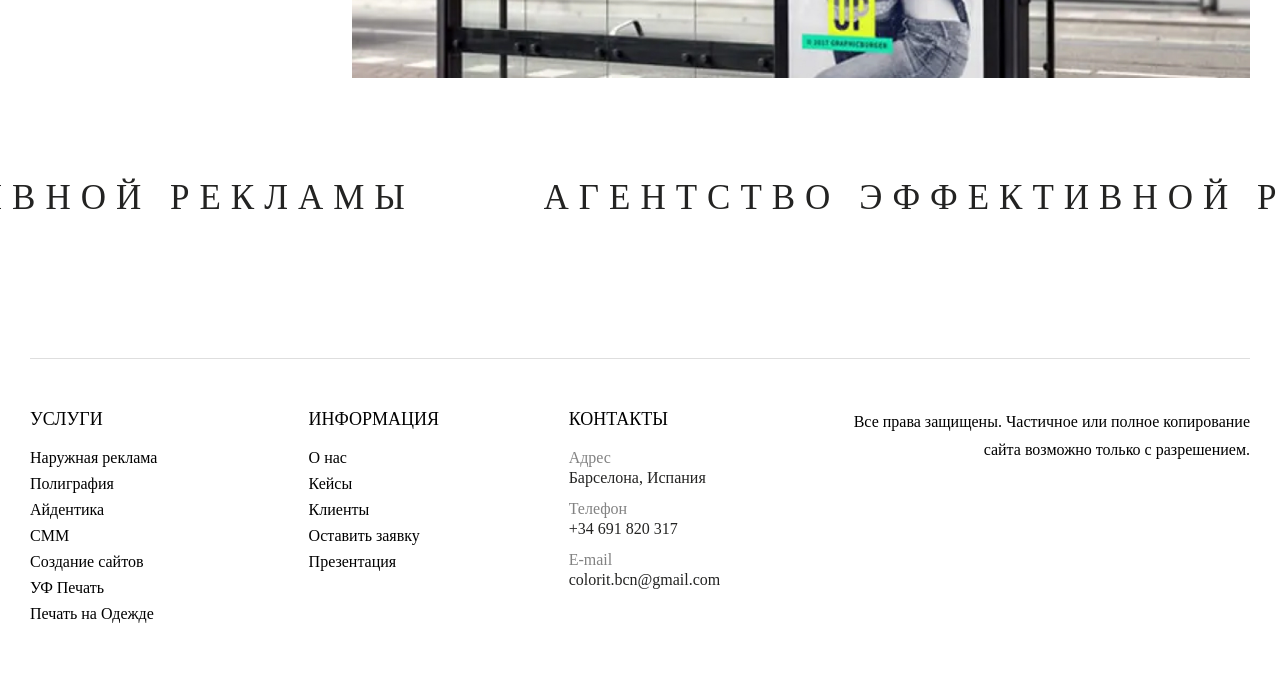
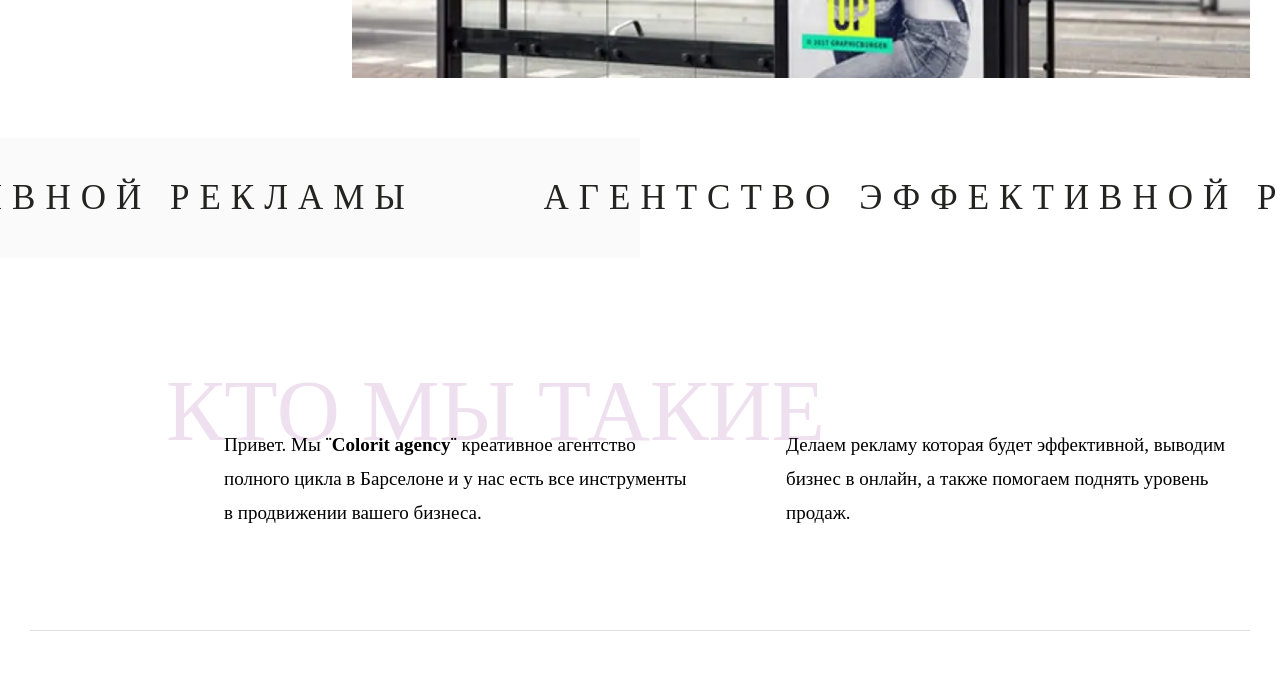
Before and after one commit to GAS-ART/colorit, a website: page src/index.html in a window 1280 px wide. Shown: the part 572-1249 px from the top of the page. Drawn offline with nearby package versions, Linux system fonts and the light colour scheme; files that its build step writes are made by us from their sources; files whose address does not match are found by name; a web font is replaced by a local one.

Commit message:
Added about block

```diff
--- a/src/index.html
+++ b/src/index.html
@@ -66,6 +66,20 @@
          <section class="baner">
             <span class="baner__start">агентство эффективной рекламы</span>
          </section>
+         <section class="about">
+            <div class="about__container">
+               <div class="about__body">
+                  <div class="about__about">Кто мы такие</div>
+                  <div class="about__text">
+                     <p>Привет. Мы <span>¨Colorit agency¨</span> креативное агентство полного цикла в
+                        Барселоне и у нас есть все инструменты в продвижении вашего
+                        бизнеса.</p>
+                     <p>Делаем рекламу которая будет эффективной, выводим бизнес в онлайн,
+                        а также помогаем поднять уровень продаж.</p>
+                  </div>
+               </div>
+            </div>
+         </section>
       </main>
       @@include('html/footer.html', {})
    </div>
--- a/src/scss/home.scss
+++ b/src/scss/home.scss
@@ -215,27 +215,101 @@
 //==================================================================
 .baner {
    display: inline-block;
-   transform: translate(0, 0);
    position: relative;
+   margin: 0 0 100px 0;
+   @media (max-width: $mobile) {
+      margin: 0 0 60px 0;
+   }
+   &::before {
+      content: "";
+      width: 50vw;
+      height: 120px;
+      background-color: #fafafaed;
+      position: absolute;
+      @media (max-width: $mobile) {
+         height: 80px;
+      }
+   }
    &__start {
       position: relative;
       display: inline-block;
       font-family: Russo One;
       font-size: 35px;
       line-height: 1.2;
+      margin: 0 100px 0 0;
       text-transform: uppercase;
       color: #232322;
       padding: 39px 0;
-      margin: 0 100px 0 0;
       min-width: 987px;
       letter-spacing: 10px;
-      margin-bottom: 100px;
       @media (max-width: $mobile) {
          font-size: 25px;
          min-width: 787.4px;
-         margin: 0 50px 0 0;
+         padding: 25px 0;
+         margin: 0 60px 0 0;
       }
    }
 }
 /*BANER*/
 //==================================================================
+
+/*ABOUT*/
+//==================================================================
+
+.about {
+   &__container {
+   }
+
+   &__body {
+      position: relative;
+      margin: 0 0 100px rem(136);
+      @media (max-width: $mobile) {
+         margin: 0 0 60px 0;
+      }
+   }
+
+   &__about {
+      position: absolute;
+      top: 0;
+      left: 0;
+      @include adaptiveValueREM("font-size", 100, 50);
+      line-height: 1.205;
+      color: $hoverColor;
+      opacity: 0.15;
+      text-transform: uppercase;
+   }
+
+   &__text {
+      position: relative;
+      display: flex;
+      @media (max-width: $mobile) {
+         flex-direction: column;
+         padding-top: rem(94);
+      }
+      p {
+         width: rem(108);
+         margin-top: rem(70);
+         margin-left: rem(58);
+         &:not(:last-child) {
+            margin-right: rem(40);
+         }
+         font-family: "Muller";
+         @include adaptiveValueREM("font-size", 20, 16);
+         @include adaptiveValueREM("width", 550, 270);
+         line-height: 1.8;
+         span {
+            font-weight: 700;
+         }
+         @media (max-width: $mobile) {
+            margin-left: 20px;
+            margin-right: 0;
+            &:not(:last-child) {
+               margin-bottom: 10px;
+            }
+            margin-top: 0;
+         }
+      }
+   }
+}
+/*ABOUT*/
+//==================================================================
```
